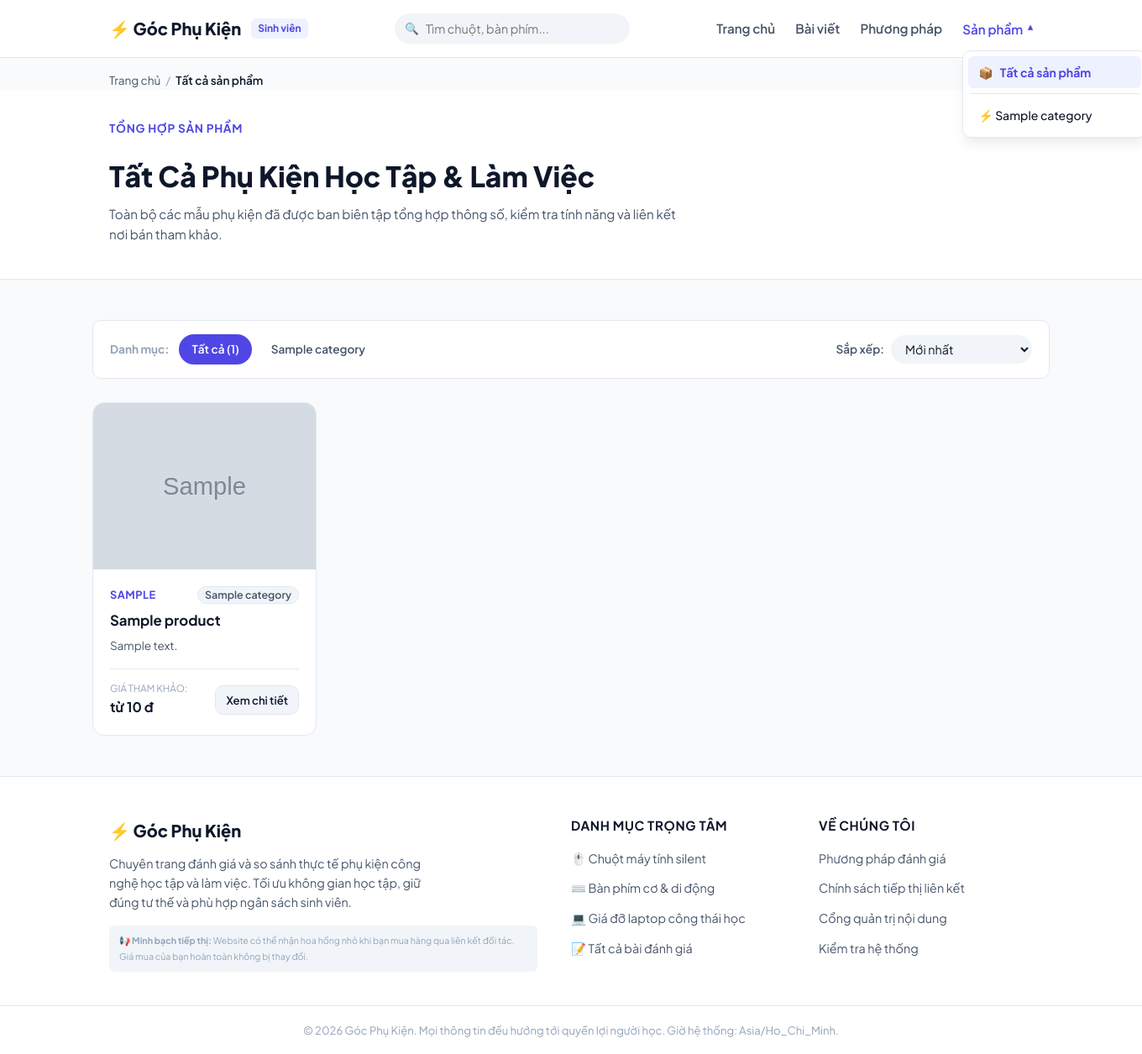
After one commit to Thang27122006/Affiliate, a Django app: page /san-pham/ in a window 1360 px wide, after a click on "Sản phẩm ▾". The commit adds this page. Shown: the whole page at 84% size. Run offline with Django 5.2, Linux system fonts and the light colour scheme; tables that the repository leaves empty hold one stand-in row (values such as "Sample post"); grey boxes marked "Sample" are stand-in pictures.

Commit message:
feat: restructure main navigation to 4 items with Products dropdown and All Products page

```diff
--- a/apps/catalog/admin.py
+++ b/apps/catalog/admin.py
@@ -41,7 +41,8 @@ class OfferInline(admin.TabularInline):
 
 @admin.register(Category)
 class CategoryAdmin(admin.ModelAdmin):
-    list_display = ("name", "slug", "status_badge", "is_demo", "product_count", "created_at")
+    list_display = ("name", "display_order", "slug", "status_badge", "is_demo", "product_count", "created_at")
+    list_editable = ("display_order",)
     list_filter = ("status", "is_demo", "created_at")
     search_fields = ("name", "slug", "description")
     prepopulated_fields = {"slug": ("name",)}
--- /dev/null
+++ b/apps/catalog/context_processors.py
@@ -0,0 +1,12 @@
+from .models import Category
+
+
+def categories_menu(request):
+    """
+    Context processor cung cấp danh sách danh mục đã xuất bản cho thanh menu điều hướng.
+    Sắp xếp theo trường display_order và tên danh mục.
+    Tự động ẩn các danh mục đang ở trạng thái Bản nháp (draft).
+    """
+    return {
+        "nav_categories": Category.objects.published().order_by("display_order", "name"),
+    }
--- a/apps/catalog/urls.py
+++ b/apps/catalog/urls.py
@@ -1,9 +1,10 @@
 from django.urls import path
-from .views import category_detail_view, product_detail_view
+from .views import category_detail_view, product_detail_view, product_list_view
 
 app_name = "catalog"
 
 urlpatterns = [
+    path("san-pham/", product_list_view, name="product_list"),
     path("danh-muc/<slug:slug>/", category_detail_view, name="category_detail"),
     path("san-pham/<slug:slug>/", product_detail_view, name="product_detail"),
 ]
--- a/apps/catalog/views.py
+++ b/apps/catalog/views.py
@@ -2,6 +2,56 @@ from django.shortcuts import render, get_object_or_404
 from django.core.paginator import Paginator
 from django.db.models import Min, Q
 from .models import Category, Product
+
+
+def product_list_view(request):
+    """
+    Trang tất cả sản phẩm:
+    Hiển thị danh sách toàn bộ sản phẩm đã xuất bản, hỗ trợ lọc theo danh mục,
+    thương hiệu và tùy chọn sắp xếp.
+    """
+    products_qs = (
+        Product.objects.published()
+        .select_related("category")
+        .prefetch_related("images", "offers")
+        .annotate(min_price=Min("offers__price", filter=Q(offers__is_active=True)))
+    )
+
+    # Lọc theo danh mục nếu có
+    selected_category = request.GET.get("category", "").strip()
+    if selected_category:
+        products_qs = products_qs.filter(category__slug=selected_category)
+
+    # Lọc theo thương hiệu nếu có
+    selected_brand = request.GET.get("brand", "").strip()
+    if selected_brand:
+        products_qs = products_qs.filter(brand__iexact=selected_brand)
+
+    # Sắp xếp
+    sort = request.GET.get("sort", "newest")
+    if sort == "name_asc":
+        products_qs = products_qs.order_by("name")
+    elif sort == "name_desc":
+        products_qs = products_qs.order_by("-name")
+    elif sort == "price_asc":
+        products_qs = products_qs.order_by("min_price")
+    else:  # newest
+        products_qs = products_qs.order_by("-created_at")
+
+    # Phân trang
+    paginator = Paginator(products_qs, 12)
+    page_number = request.GET.get("page")
+    page_obj = paginator.get_page(page_number)
+
+    context = {
+        "title": "Tất cả sản phẩm - Góc Phụ Kiện",
+        "page_obj": page_obj,
+        "selected_category": selected_category,
+        "selected_brand": selected_brand,
+        "current_sort": sort,
+        "total_count": paginator.count,
+    }
+    return render(request, "catalog/product_list.html", context)
 
 
 def category_detail_view(request, slug):
--- a/config/settings/base.py
+++ b/config/settings/base.py
@@ -71,6 +71,7 @@ TEMPLATES = [
                 "django.template.context_processors.request",
                 "django.contrib.auth.context_processors.auth",
                 "django.contrib.messages.context_processors.messages",
+                "apps.catalog.context_processors.categories_menu",
             ],
         },
     },
--- a/static/css/style.css
+++ b/static/css/style.css
@@ -164,6 +164,90 @@ h1, h2, h3, h4, h5, h6 {
 
 .nav-link:hover, .nav-link.active {
     color: var(--primary);
+}
+
+/* Navigation Dropdown */
+.nav-dropdown {
+    position: relative;
+    display: inline-flex;
+    align-items: center;
+}
+
+.nav-dropdown-btn {
+    background: transparent;
+    border: none;
+    font-family: inherit;
+    cursor: pointer;
+    display: inline-flex;
+    align-items: center;
+    gap: 6px;
+    outline: none;
+}
+
+.dropdown-chevron {
+    font-size: 0.72rem;
+    transition: transform 0.2s ease;
+    display: inline-block;
+    color: var(--text-muted);
+}
+
+.nav-dropdown.is-open .dropdown-chevron,
+.nav-dropdown-btn[aria-expanded="true"] .dropdown-chevron {
+    transform: rotate(180deg);
+    color: var(--primary);
+}
+
+.dropdown-menu {
+    display: none;
+    position: absolute;
+    top: calc(100% + 10px);
+    left: 0;
+    background-color: var(--bg-surface);
+    border: 1px solid var(--border-color);
+    border-radius: var(--radius-md);
+    box-shadow: var(--shadow-lg);
+    min-width: 220px;
+    max-height: 360px;
+    overflow-y: auto;
+    z-index: 250;
+    padding: 6px;
+    flex-direction: column;
+    gap: 2px;
+}
+
+.nav-dropdown.is-open .dropdown-menu {
+    display: flex;
+}
+
+.dropdown-item {
+    padding: 8px 12px;
+    font-size: 0.88rem;
+    font-weight: 500;
+    color: var(--text-primary);
+    border-radius: var(--radius-sm);
+    display: flex;
+    align-items: center;
+    gap: 8px;
+    transition: var(--transition);
+    white-space: nowrap;
+}
+
+.dropdown-item:hover, .dropdown-item:focus {
+    background-color: var(--bg-surface-alt);
+    color: var(--primary);
+    outline: none;
+}
+
+.dropdown-item.active {
+    background-color: var(--primary-light);
+    color: var(--primary);
+    font-weight: 700;
+}
+
+.dropdown-divider {
+    height: 1px;
+    background-color: var(--border-color);
+    margin: 4px 2px;
 }
 
 .header-search {
--- a/templates/base.html
+++ b/templates/base.html
@@ -34,14 +34,44 @@
                 </form>
             </div>
 
-            <!-- Navigation Links -->
+            <!-- Navigation Links: Trang chủ | Bài viết | Phương pháp | Sản phẩm ▾ -->
             <nav class="main-nav" id="main-nav" aria-label="Menu chính">
-                <a href="{% url 'core:home' %}" class="nav-link {% if request.resolver_match.url_name == 'home' %}active{% endif %}">Trang chủ</a>
-                <a href="{% url 'catalog:category_detail' slug='chuot-may-tinh' %}" class="nav-link">Chuột</a>
-                <a href="{% url 'catalog:category_detail' slug='ban-phim' %}" class="nav-link">Bàn phím</a>
-                <a href="{% url 'catalog:category_detail' slug='gia-do-laptop' %}" class="nav-link">Giá đỡ</a>
+                <a href="{% url 'core:home' %}" class="nav-link {% if request.path == '/' %}active{% endif %}">Trang chủ</a>
                 <a href="{% url 'content:article_list' %}" class="nav-link {% if request.resolver_match.app_name == 'content' %}active{% endif %}">Bài viết</a>
                 <a href="{% url 'core:about' %}" class="nav-link {% if request.resolver_match.url_name == 'about' %}active{% endif %}">Phương pháp</a>
+
+                <!-- Dropdown Sản phẩm (Mở bằng nút nhấn, bàn phím Tab/Enter/Space/Escape) -->
+                <div class="nav-dropdown" id="nav-dropdown-products">
+                    <button type="button"
+                            class="nav-link nav-dropdown-btn {% if request.resolver_match.app_name == 'catalog' %}active{% endif %}"
+                            id="products-dropdown-btn"
+                            aria-expanded="false"
+                            aria-haspopup="true"
+                            aria-controls="products-dropdown-menu">
+                        <span>Sản phẩm</span>
+                        <span class="dropdown-chevron" aria-hidden="true">▾</span>
+                    </button>
+
+                    <div class="dropdown-menu" id="products-dropdown-menu" role="menu" aria-labelledby="products-dropdown-btn">
+                        <a href="{% url 'catalog:product_list' %}"
+                           class="dropdown-item {% if request.resolver_match.url_name == 'product_list' and not request.GET.category %}active{% endif %}"
+                           role="menuitem">
+                            📦 <strong>Tất cả sản phẩm</strong>
+                        </a>
+                        <div class="dropdown-divider" role="separator"></div>
+                        {% for cat in nav_categories %}
+                            <a href="{% url 'catalog:category_detail' slug=cat.slug %}"
+                               class="dropdown-item {% if category.slug == cat.slug or product.category.slug == cat.slug or request.GET.category == cat.slug %}active{% endif %}"
+                               role="menuitem">
+                                {% if cat.slug == 'ban-phim' %}⌨️
+                                {% elif cat.slug == 'chuot-may-tinh' %}🖱️
+                                {% elif cat.slug == 'gia-do-laptop' %}💻
+                                {% else %}⚡ {% endif %}
+                                {{ cat.name }}
+                            </a>
+                        {% endfor %}
+                    </div>
+                </div>
             </nav>
 
             <!-- Mobile Menu Toggle Button -->
--- /dev/null
+++ b/templates/catalog/product_list.html
@@ -0,0 +1,144 @@
+{% extends 'base.html' %}
+{% load static %}
+
+{% block title %}Tất cả sản phẩm phụ kiện sinh viên - Góc Phụ Kiện{% endblock %}
+{% block meta_description %}Tổng hợp tất cả mẫu chuột máy tính, bàn phím và giá đỡ laptop phục vụ học tập, làm việc với bảng thông số và nơi bán tham khảo.{% endblock %}
+
+{% block content %}
+<!-- Breadcrumbs -->
+<div class="container">
+    <nav class="breadcrumb-nav" aria-label="Đường dẫn điều hướng">
+        <ol class="breadcrumb-list">
+            <li class="breadcrumb-item"><a href="{% url 'core:home' %}">Trang chủ</a></li>
+            <li class="breadcrumb-separator" aria-hidden="true">/</li>
+            <li class="breadcrumb-item breadcrumb-current" aria-current="page">Tất cả sản phẩm</li>
+        </ol>
+    </nav>
+</div>
+
+<!-- Header -->
+<header class="page-header">
+    <div class="container">
+        <span class="hero-tagline">Tổng hợp sản phẩm</span>
+        <h1 class="page-title">Tất Cả Phụ Kiện Học Tập & Làm Việc</h1>
+        <p class="section-subtitle" style="max-width: 680px;">
+            Toàn bộ các mẫu phụ kiện đã được ban biên tập tổng hợp thông số, kiểm tra tính năng và liên kết nơi bán tham khảo.
+        </p>
+    </div>
+</header>
+
+<div class="container section">
+    <!-- Toolbar: Lọc Danh mục & Sắp xếp -->
+    <div class="toolbar">
+        <div class="tab-group" role="tablist" aria-label="Bộ lọc danh mục">
+            <span style="font-size: 0.85rem; font-weight: 700; color: var(--text-muted); align-self: center; margin-right: 4px;">Danh mục:</span>
+            <a href="?sort={{ current_sort }}{% if selected_brand %}&brand={{ selected_brand }}{% endif %}" class="tab-btn {% if not selected_category %}active{% endif %}">
+                Tất cả ({{ total_count }})
+            </a>
+            {% for cat in nav_categories %}
+                <a href="?category={{ cat.slug }}&sort={{ current_sort }}{% if selected_brand %}&brand={{ selected_brand }}{% endif %}" class="tab-btn {% if selected_category == cat.slug %}active{% endif %}">
+                    {{ cat.name }}
+                </a>
+            {% endfor %}
+        </div>
+
+        <form method="get" class="sort-form" style="display: flex; align-items: center; gap: 8px;">
+            {% if selected_category %}
+                <input type="hidden" name="category" value="{{ selected_category }}">
+            {% endif %}
+            {% if selected_brand %}
+                <input type="hidden" name="brand" value="{{ selected_brand }}">
+            {% endif %}
+            <label for="sort-select" style="font-size: 0.85rem; font-weight: 600; color: var(--text-secondary);">Sắp xếp:</label>
+            <select name="sort" id="sort-select" class="search-input" style="width: auto; padding: 6px 12px;" onchange="this.form.submit()">
+                <option value="newest" {% if current_sort == 'newest' %}selected{% endif %}>Mới nhất</option>
+                <option value="name_asc" {% if current_sort == 'name_asc' %}selected{% endif %}>Tên: A &rarr; Z</option>
+                <option value="name_desc" {% if current_sort == 'name_desc' %}selected{% endif %}>Tên: Z &rarr; A</option>
+                <option value="price_asc" {% if current_sort == 'price_asc' %}selected{% endif %}>Giá: Thấp đến cao</option>
+            </select>
+        </form>
+    </div>
+
+    <!-- Danh sách sản phẩm -->
+    {% if page_obj.object_list %}
+    <div class="products-grid">
+        {% for prod in page_obj %}
+        <article class="product-card" id="product-{{ prod.slug }}">
+            <a href="{% url 'catalog:product_detail' slug=prod.slug %}" class="product-thumb-wrapper" tabindex="-1">
+                {% with prod.images.first as img %}
+                    {% if img and img.image %}
+                        <img src="{{ img.image.url }}" alt="{{ img.alt_text|default:prod.name }}" class="product-thumb" loading="lazy">
+                    {% else %}
+                        <div class="product-thumb-placeholder">
+                            {% if prod.category.slug == 'chuot-may-tinh' %}🖱️
+                            {% elif prod.category.slug == 'ban-phim' %}⌨️
+                            {% elif prod.category.slug == 'gia-do-laptop' %}💻
+                            {% else %}⚡{% endif %}
+                        </div>
+                    {% endif %}
+                {% endwith %}
+            </a>
+            <div class="product-body">
+                <div class="product-meta-header">
+                    <span class="product-brand">{{ prod.brand }}</span>
+                    <a href="{% url 'catalog:category_detail' slug=prod.category.slug %}" class="badge badge-neutral" style="text-decoration: none;">
+                        {{ prod.category.name }}
+                    </a>
+                </div>
+                <h2 class="product-name" style="font-size: 1.05rem;">
+                    <a href="{% url 'catalog:product_detail' slug=prod.slug %}">{{ prod.name }}</a>
+                </h2>
+                <p class="product-snippet">{{ prod.short_description|default:"Xem bảng thông số kỹ thuật chi tiết và nơi bán tham khảo." }}</p>
+                <div class="product-footer">
+                    <div class="product-price-box">
+                        <span class="price-label">Giá tham khảo:</span>
+                        {% if prod.min_price %}
+                            <span class="product-price">từ {{ prod.min_price|floatformat:0 }} đ</span>
+                        {% else %}
+                            <span class="price-none">Chưa có giá</span>
+                        {% endif %}
+                    </div>
+                    <a href="{% url 'catalog:product_detail' slug=prod.slug %}" class="btn btn-secondary btn-sm">Xem chi tiết</a>
+                </div>
+            </div>
+        </article>
+        {% endfor %}
+    </div>
+
+    <!-- Phân trang -->
+    {% if page_obj.has_other_pages %}
+    <nav class="pagination-wrapper" aria-label="Phân trang sản phẩm">
+        {% if page_obj.has_previous %}
+            <a href="?page={{ page_obj.previous_page_number }}{% if selected_category %}&category={{ selected_category }}{% endif %}&sort={{ current_sort }}" class="page-btn">&larr; Trước</a>
+        {% else %}
+            <span class="page-btn disabled">&larr; Trước</span>
+        {% endif %}
+
+        {% for num in page_obj.paginator.page_range %}
+            {% if page_obj.number == num %}
+                <span class="page-btn active" aria-current="page">{{ num }}</span>
+            {% else %}
+                <a href="?page={{ num }}{% if selected_category %}&category={{ selected_category }}{% endif %}&sort={{ current_sort }}" class="page-btn">{{ num }}</a>
+            {% endif %}
+        {% endfor %}
+
+        {% if page_obj.has_next %}
+            <a href="?page={{ page_obj.next_page_number }}{% if selected_category %}&category={{ selected_category }}{% endif %}&sort={{ current_sort }}" class="page-btn">Sau &rarr;</a>
+        {% else %}
+            <span class="page-btn disabled">Sau &rarr;</span>
+        {% endif %}
+    </nav>
+    {% endif %}
+
+    {% else %}
+    <div class="empty-state">
+        <div class="empty-icon">📦</div>
+        <h3 class="empty-title">Chưa có sản phẩm phù hợp</h3>
+        <p class="empty-desc">
+            Không tìm thấy sản phẩm nào trong danh mục đã chọn.
+        </p>
+        <a href="{% url 'catalog:product_list' %}" class="btn btn-outline btn-sm">Xem tất cả sản phẩm</a>
+    </div>
+    {% endif %}
+</div>
+{% endblock %}
```
Also changed, not shown: other parts of static/css/style.css (+32 -0 lines), apps/catalog/models.py (+6 -1 lines), apps/catalog/tests.py (+59 -0 lines), apps/core/management/commands/seed_demo_data.py (+14 -9 lines), static/js/main.js (+50 -4 lines), apps/catalog/migrations/0002_alter_category_options_category_display_order.py (added).
